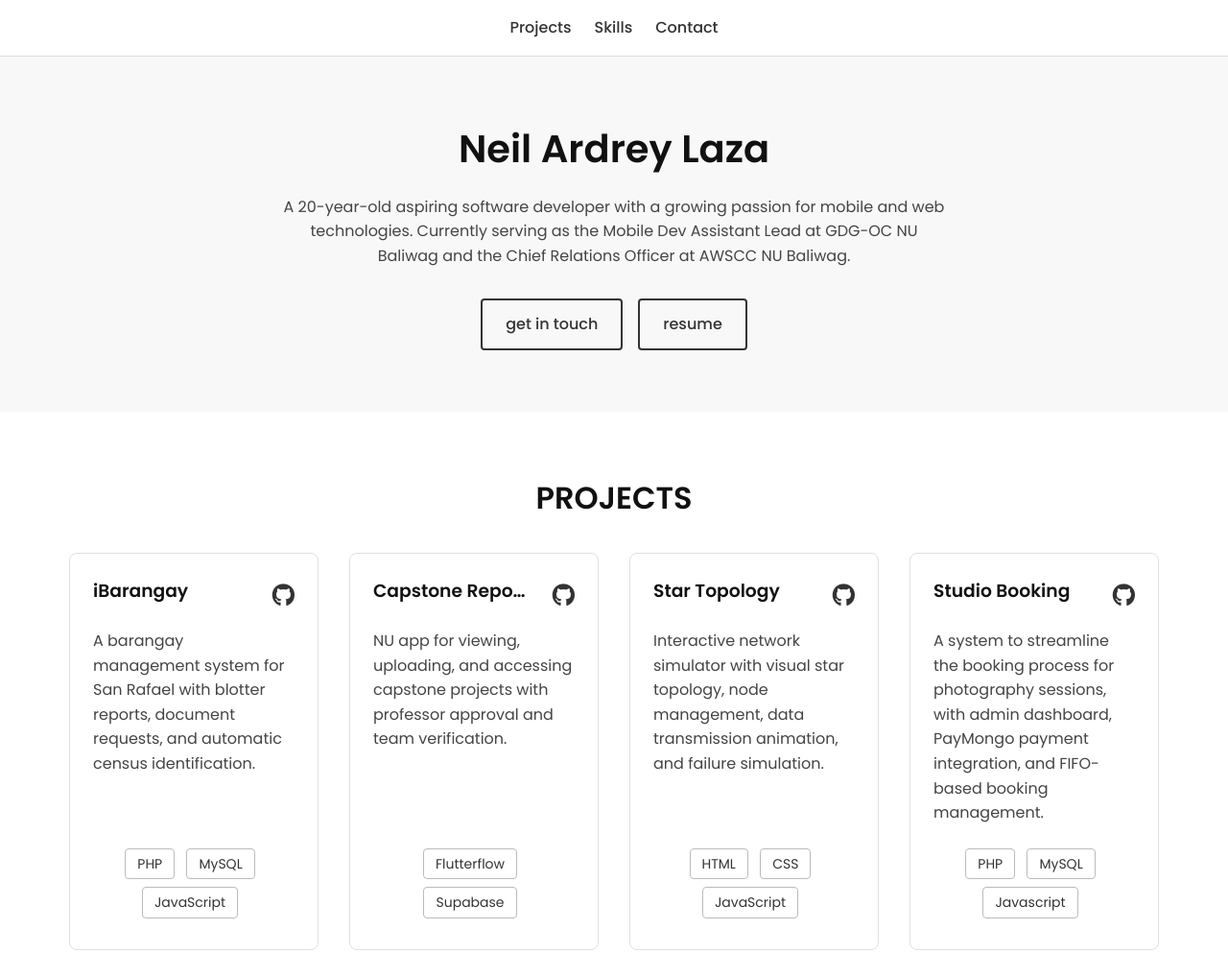
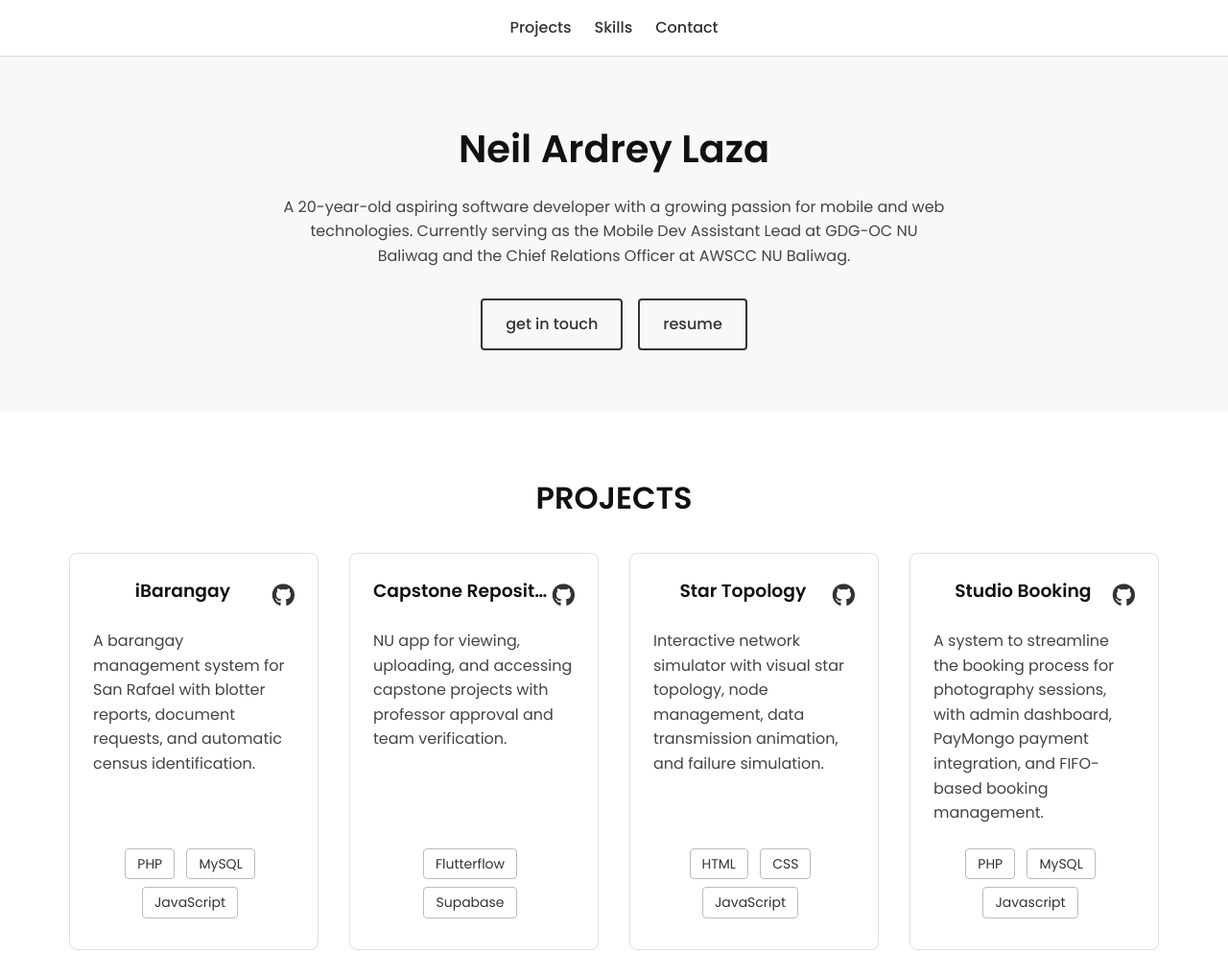
Before and after one commit to NotArdrey/Portfolio, a plain HTML site: page index.html in a window 1280 px wide. Shown: the top 993 px of the page at 96% size. Drawn offline with Linux system fonts and the light colour scheme.

Commit message:
Refactor CSS styles for consistency and clarity

```diff
--- a/index.css
+++ b/index.css
@@ -78,6 +78,14 @@ a {
   justify-content: space-between;
   align-items: center;
   margin-bottom: 1rem;
+}
+
+.project-header h3 {
+  flex: 1;
+  min-width: 0;
+  white-space: nowrap;
+  overflow: hidden;
+  text-overflow: ellipsis;
 }
 
 .contact-icon {
@@ -176,7 +184,6 @@ a {
   text-overflow: ellipsis;
   color: #111;
   margin-bottom: 0.5rem;
-  max-width: 80%;
 }
 .project-card p {
   color: #444;
```
